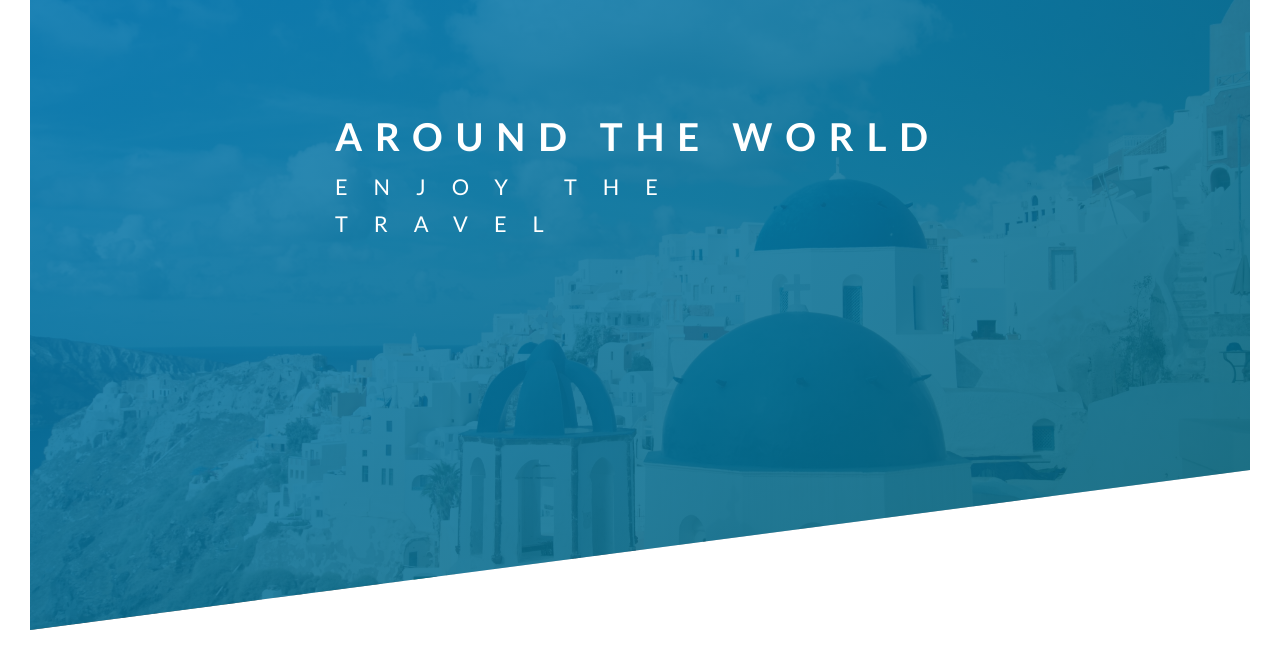
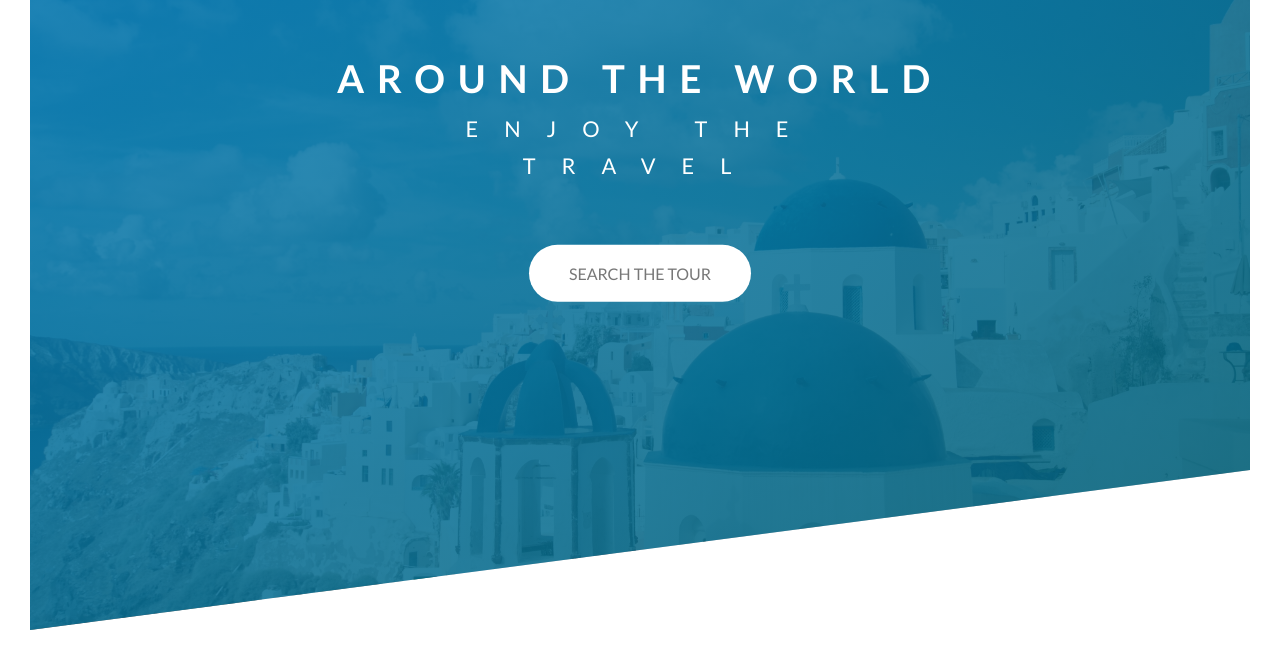
Before and after one commit to irenekochetkova/around_the_world, a plain HTML site: page index.html in a window 1280 px wide. Shown: the part 160-820 px from the top of the page. Drawn offline with Linux system fonts and the light colour scheme.

Commit message:
added the button to the header

```diff
--- a/css/style.css
+++ b/css/style.css
@@ -44,12 +44,14 @@ body {
   top: 40%;
   left: 50%;
   transform: translate(-50%, -50%);
+  text-align: center;
 }
 
 .heading-primary {
   color: #fff;
   text-transform: uppercase;
   backface-visibility: hidden;
+  margin-bottom: 60px;
 }
 
 .heading-primary-main {
@@ -102,3 +104,28 @@ body {
         transform: translate(0);
    }
 }
+
+.btn:link,
+.btn:visited {
+  text-transform: uppercase;
+  text-decoration: none;
+  padding: 15px 40px;
+  display: inline-block;
+  border-radius: 100px;
+  transition: all .2s;
+}
+
+.btn:hover {
+  transform: translateY(-3px);
+  box-shadow: 0 10px 20px rgba(0,0,0,.2);
+}
+
+.btn:active {
+  transform: translateY(-1px);
+  box-shadow: 0 5px 10px rgba(0,0,0,.2);
+}
+
+.btn-white {
+  background-color: #fff;
+  color: #777;
+}
--- a/index.html
+++ b/index.html
@@ -23,6 +23,8 @@
         <span class="heading-primary-main">Around the world</span>
         <span class="heading-primary-sub">Enjoy the travel</span>
         </h1>
+
+        <a href="#" class="btn btn-white">Search the tour</a>
       </div>
 
 
```
Lines whose indentation alone changed are shown as unchanged.
